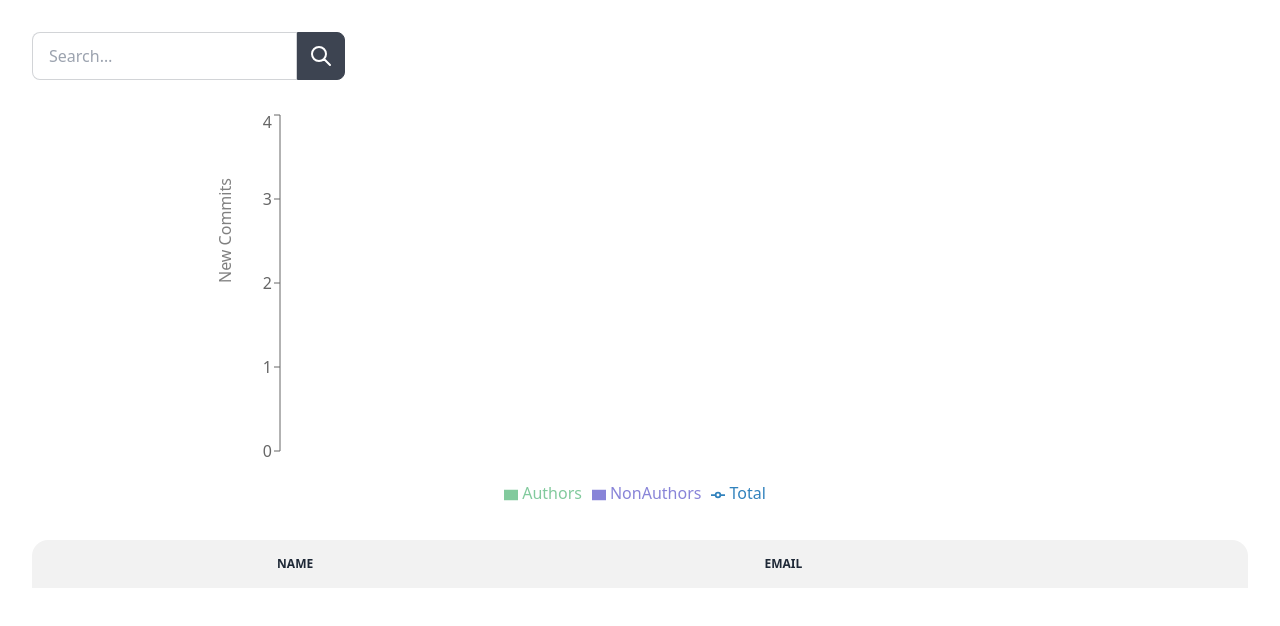
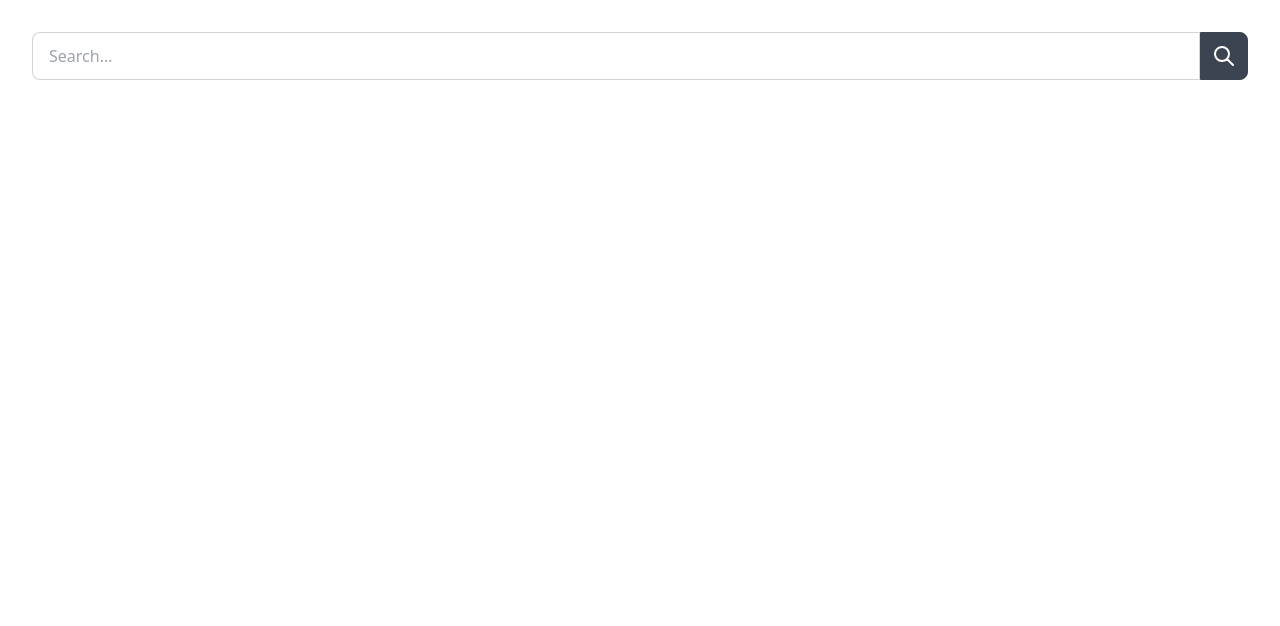
Before and after one commit to gabrielegiuli/git-that-data, a React (Vite) app: page / in a window 1280 px wide. Shown: the top 626 px of the page. Built offline with nearby package versions, Linux system fonts and the light colour scheme.

Commit message:
added blank screen

```diff
--- a/src/App.css
+++ b/src/App.css
@@ -25,5 +25,5 @@ thead{
 }
 
 .recharts-container {
-  padding: 30px;
+  padding: 50px;
 }
--- a/src/App.jsx
+++ b/src/App.jsx
@@ -91,7 +91,7 @@ function BarGraph({ data, authEmails }) {
   })
 
   return (
-    <ComposedChart width={850} height={400} data={cumulative} className='recharts-wrapper'>
+    <ComposedChart width={900} height={500} data={cumulative} className='recharts-wrapper'>
       <XAxis dataKey="stamp" />
       <YAxis label={{ value: 'New Commits', angle: -90, position: 'insideLeft' }} yAxisId="left" />
       <YAxis label={{ value: 'New Commits', angle: -90, position: 'insideLeft' }} yAxisId="right" orientation="right" />
@@ -197,6 +197,7 @@ export default function App() {
   const [commits, setCommits] = useState([])
   const [name, setName] = useState("")
   const [authEmails, setAuthEmails] = useState([])
+  const [isBlank, setIsBlank] = useState(true)
 
   const updateSelected = (newState, email) => {
     var new_emails = [...authEmails]
@@ -224,16 +225,29 @@ export default function App() {
       .then(result => {
         updateCommitters(result)
         setCommits(result)
+        setIsBlank(false)
       })
       .catch(error => alert("An error has occurred, please check the name and try again"))
   }
 
+  if (isBlank) {
+    return (
+      <div className="form-control">
+        <div className="input-group">
+          <input type="text" placeholder="Search…" className="input input-bordered w-full" value={name} onChange={evt => setName(evt.target.value)} />
+          <button className="btn btn-square" onClick={updateData}>
+            <svg xmlns="http://www.w3.org/2000/svg" className="h-6 w-6" fill="none" viewBox="0 0 24 24" stroke="currentColor"><path strokeLinecap="round" strokeLinejoin="round" strokeWidth="2" d="M21 21l-6-6m2-5a7 7 0 11-14 0 7 7 0 0114 0z" /></svg>
+          </button>
+        </div>
+      </div>
+    )
+  } else {
     return (
       <div>
         <div className="form-control">
           <div className="input-group">
-          <input type="text" placeholder="Search…" className="input input-bordered" value={name} onChange={evt => setName(evt.target.value)}/>
-          <button className="btn btn-square"  onClick={updateData}>
+            <input type="text" placeholder="Search…" className="input input-bordered w-full" value={name} onChange={evt => setName(evt.target.value)} />
+            <button className="btn btn-square" onClick={updateData}>
               <svg xmlns="http://www.w3.org/2000/svg" className="h-6 w-6" fill="none" viewBox="0 0 24 24" stroke="currentColor"><path strokeLinecap="round" strokeLinejoin="round" strokeWidth="2" d="M21 21l-6-6m2-5a7 7 0 11-14 0 7 7 0 0114 0z" /></svg>
             </button>
           </div>
@@ -245,3 +259,4 @@ export default function App() {
       </div>
     )
   }
+}
```
Lines whose indentation alone changed are shown as unchanged.
